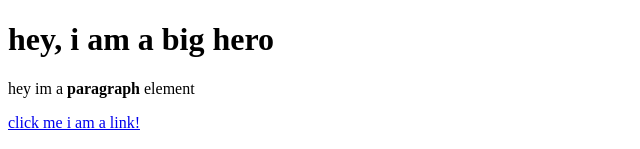
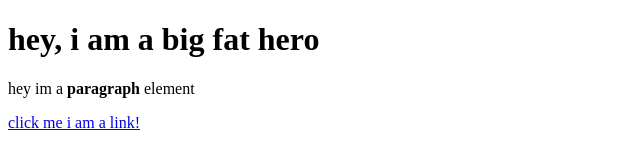
Before and after one commit to noah-andenmatten/cartoon-hero, a plain HTML site: page file.html in a window 1280 px wide. Shown: the top 149 px of the page, without its empty margins (0-640 px from the left). Drawn offline with Linux system fonts and the light colour scheme.

Commit message:
update 1

```diff
--- a/file.html
+++ b/file.html
@@ -4,7 +4,7 @@
         <title>Testpage</title>
     </head>
 <body>
-    <h1>hey, i am a big hero </h1>
+    <h1>hey, i am a big fat hero </h1>
     <p>hey im a <b>paragraph</b> element</p>
     <a href="https://google.com"target="_blank" title="let's go to google">click me i am a link!</a>
     <p>My name is: <br>
```
